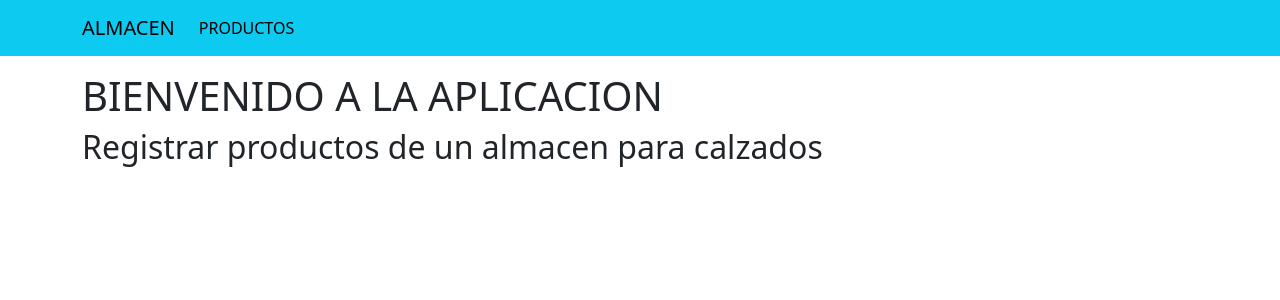
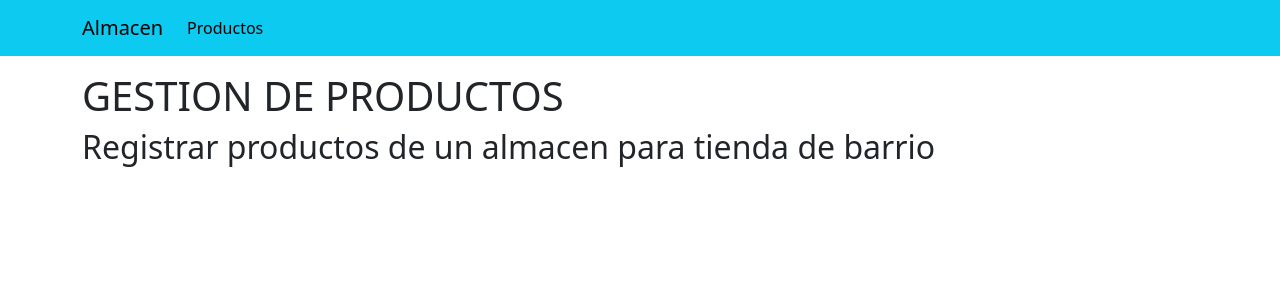
Before and after one commit to Giba100/CRUD_ALMACEN, a Flask app: page / in a window 1280 px wide. Shown: the top 300 px of the page. Run offline with Flask 3, Linux system fonts and the light colour scheme.

Commit message:
1er commit

```diff
--- a/templates/header.html
+++ b/templates/header.html
@@ -9,14 +9,14 @@
   <body>
     <nav class="navbar navbar-expand-lg navbar-primary bg-info">
         <div class="container">
-          <a class="navbar-brand" href="{{url_for('index')}}">ALMACEN</a>
+          <a class="navbar-brand" href="{{url_for('index')}}">Almacen</a>
           <button class="navbar-toggler" type="button" data-bs-toggle="collapse" data-bs-target="#navbarNav" aria-controls="navbarNav" aria-expanded="false" aria-label="Toggle navigation">
             <span class="navbar-toggler-icon"></span>
           </button>
           <div class="collapse navbar-collapse" id="navbarNav">
             <ul class="navbar-nav">
               <li class="nav-item">
-                <a class="nav-link active" aria-current="page" href="{{ url_for('producto')}}">PRODUCTOS</a>
+                <a class="nav-link active" aria-current="page" href="{{ url_for('producto')}}">Productos</a>
               </li>
             </ul>
           </div>
--- a/templates/index.html
+++ b/templates/index.html
@@ -1,6 +1,6 @@
 {% include 'header.html' %}
 
-        <h1>BIENVENIDO A LA APLICACION</h1>
-        <h2>Registrar productos de un almacen para calzados</h2>
+        <h1>GESTION DE PRODUCTOS</h1>
+        <h2>Registrar productos de un almacen para tienda de barrio</h2>
 
 {% include 'footer.html' %}
--- a/templates/producto/index.html
+++ b/templates/producto/index.html
@@ -23,7 +23,7 @@
         <td>{{ item['cantidad'] }}</td>
         <td>{{ item['precio'] }}</td>
         <td><a href="/producto/edit/{{ item['id']}}" class="btn btn-warning" >Editar</a></td>
-        <td><a href="/producto/delete/{{ item['id'] }}" onclick="return(confirm('Esta seguro ???'))" class="btn btn-danger">Eliminar</a></td>
+        <td><a href="/producto/delete/{{ item['id'] }}" onclick="return(confirm('Esta seguro de Eliminar ???'))" class="btn btn-danger">Eliminar</a></td>
       </tr>
         {% endfor %}
 
```
Also changed, not shown: almacen.db.
